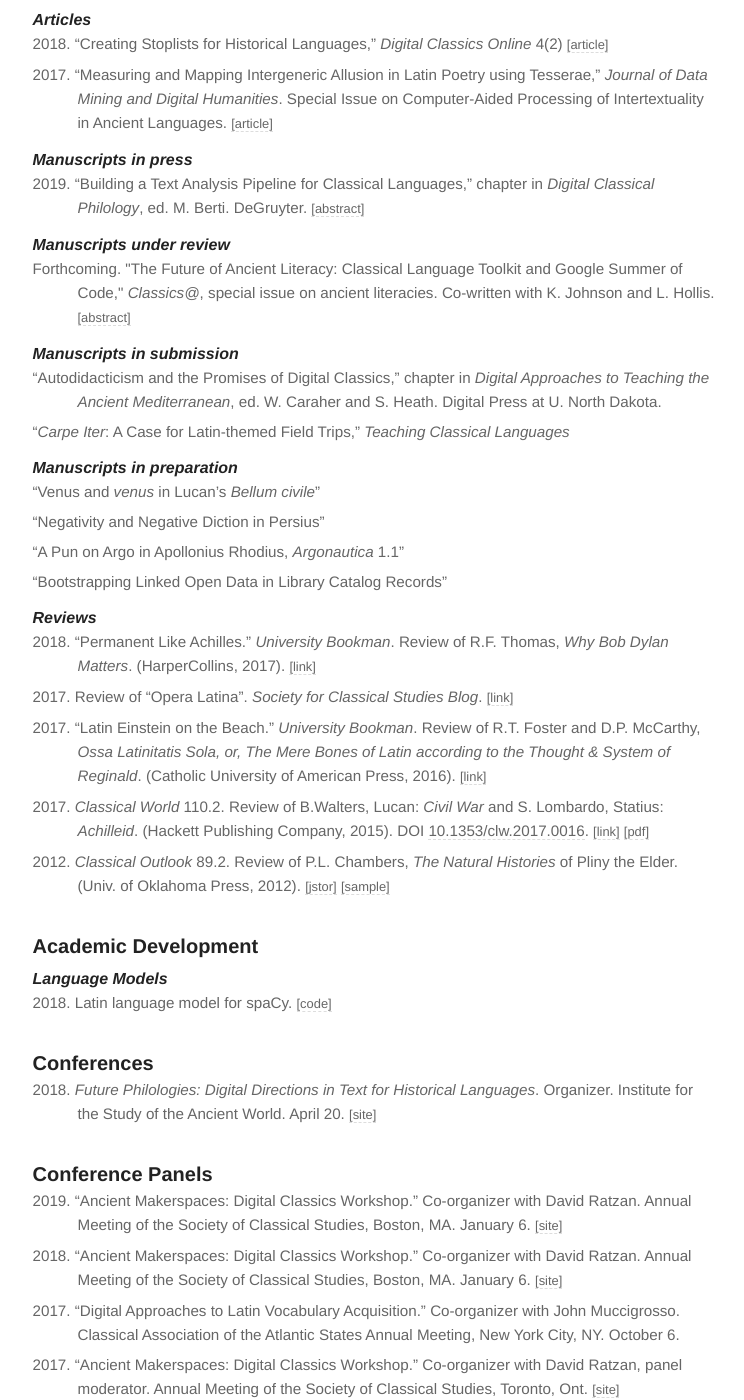
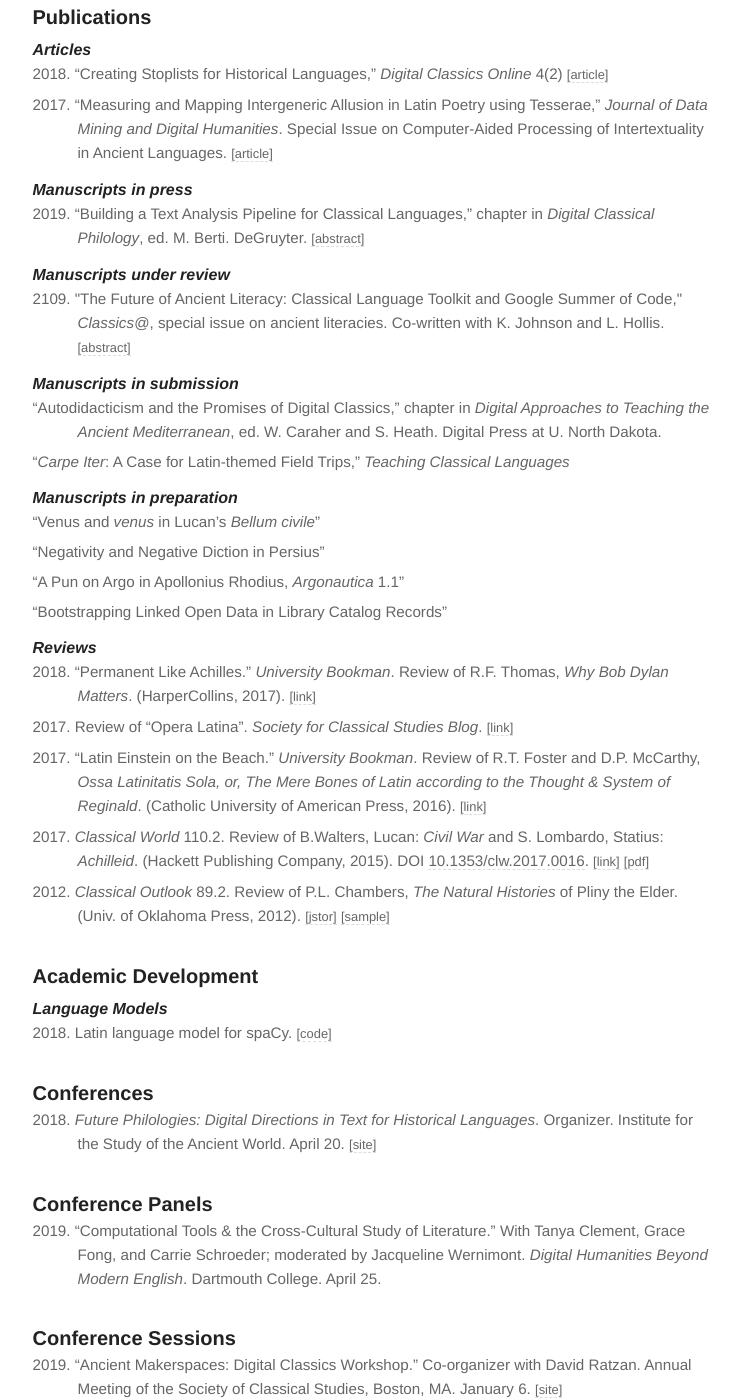
Before and after one commit to diyclassics/diyclassics.github.io, a Jekyll site: the page built from cv.md, in a window 1280 px wide and 1400 px high, scrolled down 910 px. Shown: the whole window, without its empty margins (265-1009 px from the left). Built offline with Jekyll 4.4.1, drawn with Linux system fonts in a browser that asks for light colours; some of the changed text lies outside the part shown.

Commit message:
Update cv

```diff
--- a/cv.md
+++ b/cv.md
@@ -15,11 +15,12 @@
 
 {:.cv-info}
 **Curriculum Vitae**
-January 2019
+May 2019
 
 ### Employment
 
 - 2019-present. Postdoctoral Fellow. [Quantitative Criticism Lab](https://www.qcrit.org/), University of Texas at Austin.
+- 2019-present. Library Adjunct. Institute for the Study of the Ancient World](http://isaw.nyu.edu) Library.
 - 2016-2019. Assistant Research Scholar: Digital and Special Projects. [Institute for the Study of the Ancient World](http://isaw.nyu.edu) Library.
 
 ### Education
@@ -51,7 +52,7 @@
 
 #### Manuscripts under review
 
-- Forthcoming. &quot;The Future of Ancient Literacy: Classical Language Toolkit and Google Summer of Code,&quot; *Classics@*, special issue on ancient literacies. Co-written with K. Johnson and L. Hollis. [[abstract]](../future-of-ancient-literacy){:.cv-link}
+- 2109\. &quot;The Future of Ancient Literacy: Classical Language Toolkit and Google Summer of Code,&quot; *Classics@*, special issue on ancient literacies. Co-written with K. Johnson and L. Hollis. [[abstract]](../future-of-ancient-literacy){:.cv-link}
 
 #### Manuscripts in submission
 
@@ -80,9 +81,14 @@
 - 2018\. Latin language model for spaCy. [[code]](https://github.com/diyclassics/latin-spacy-models){:.cv-link}
 
 ### Conferences
+
 - 2018\. *Future Philologies: Digital Directions in Text for Historical Languages*. Organizer. Institute for the Study of the Ancient World. April 20. [[site]](https://diyclassics.github.io/future-philologies/){:.cv-link}
 
 ### Conference Panels
+
+- 2019\. "Computational Tools & the Cross-Cultural Study of Literature." With Tanya Clement, Grace Fong, and Carrie Schroeder; moderated by Jacqueline Wernimont. *Digital Humanities Beyond Modern English*. Dartmouth College. April 25.
+
+### Conference Sessions
 
 - 2019\. "Ancient Makerspaces: Digital Classics Workshop." Co-organizer with David Ratzan. Annual Meeting of the Society of Classical Studies, Boston, MA. January 6. [[site]](http://diyclassics.github.io/ams-2019){:.cv-link}
 - 2018\. "Ancient Makerspaces: Digital Classics Workshop." Co-organizer with David Ratzan. Annual Meeting of the Society of Classical Studies, Boston, MA. January 6. [[site]](http://diyclassics.github.io/ams-2018){:.cv-link}
```
